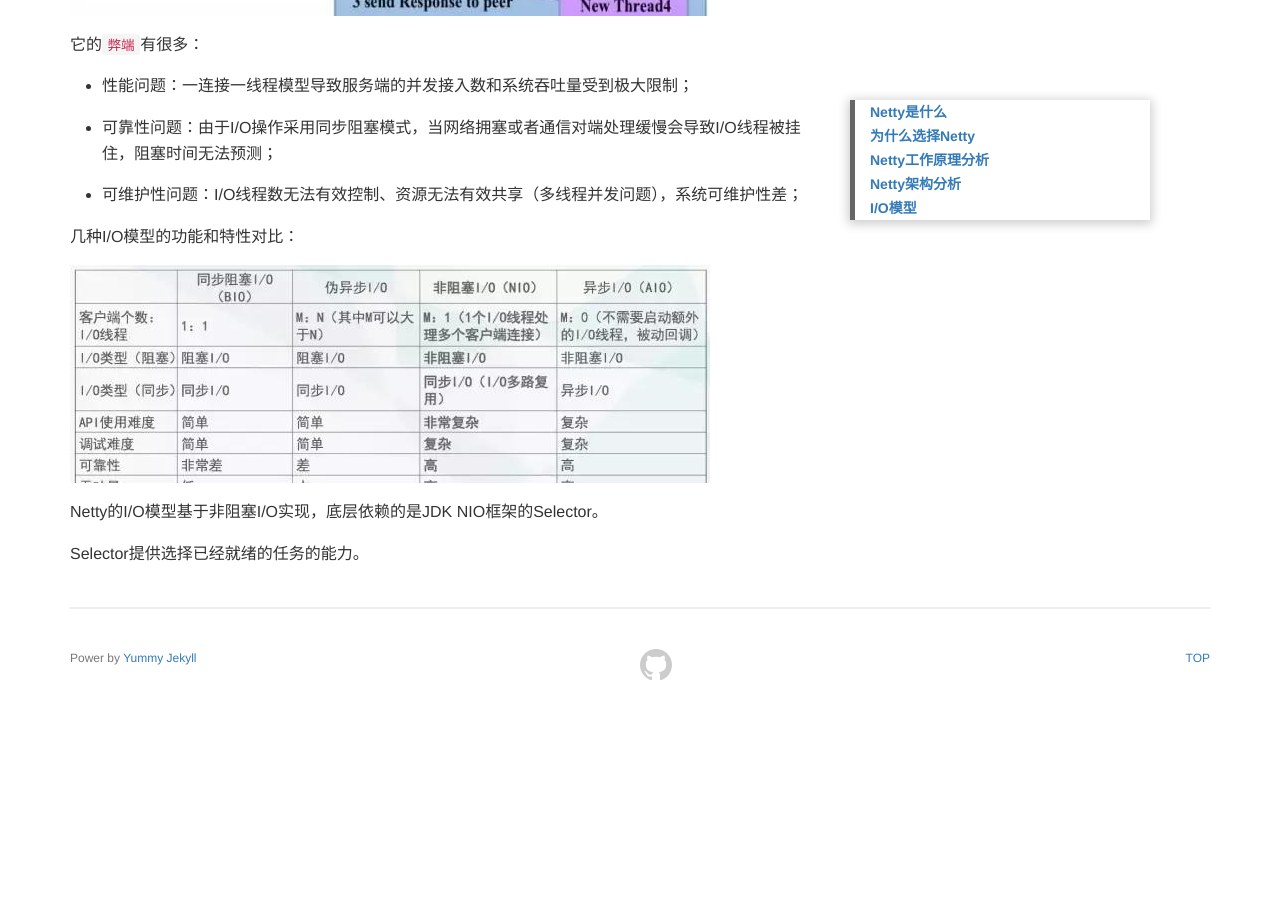
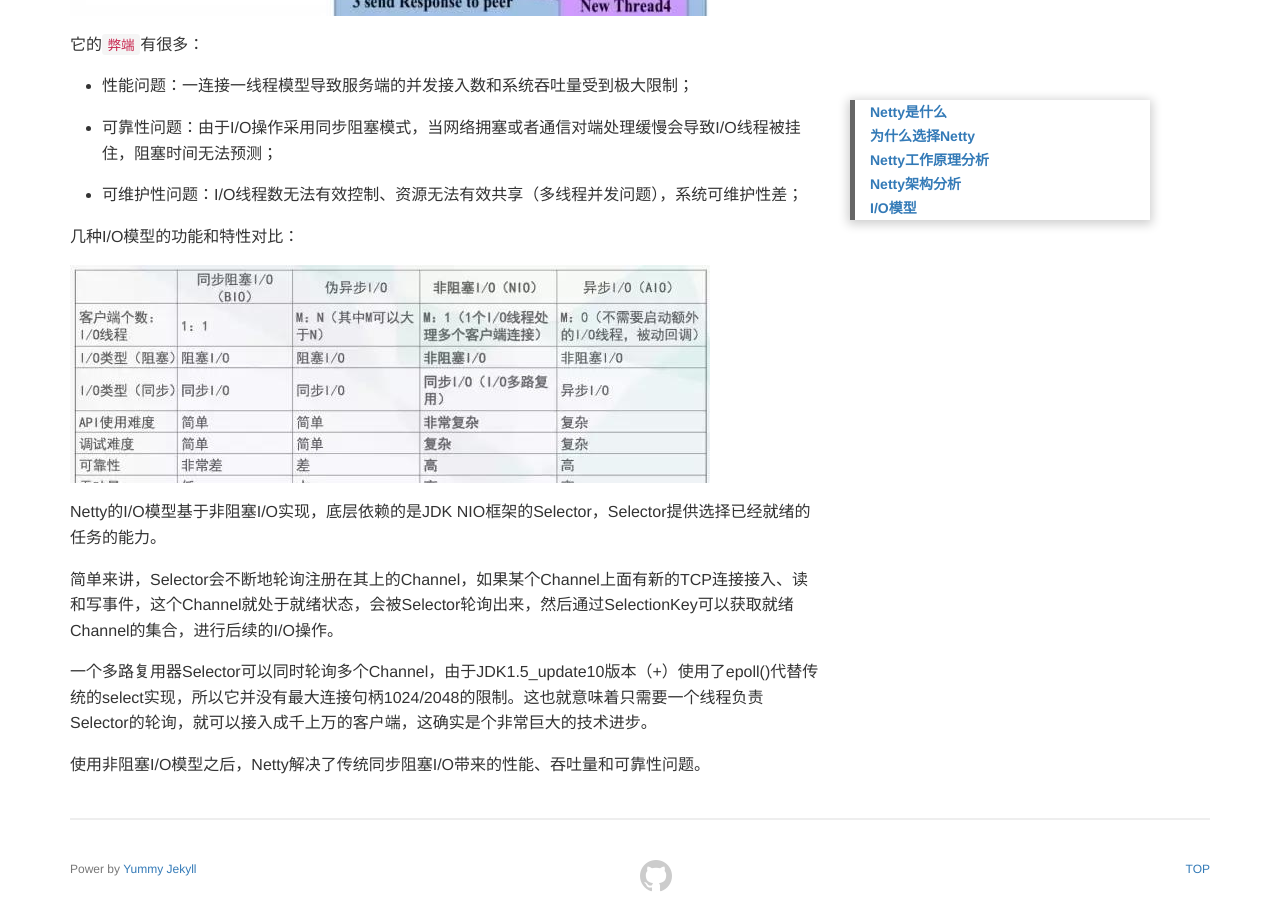
Before and after one commit to kookx/kookx.github.io, a Jekyll site: the page built from _posts/2019-01-07-Netty高性能实战.md, in a window 1280 px wide and 900 px high, scrolled down 4614 px. Built offline with Jekyll 4.4.1, drawn with Linux system fonts in a browser that asks for light colours; before the commit the page ends 5303 px from its top, so only the background shows below that.

Commit message:
Update 2019-01-07-Netty高性能实战.md

```diff
--- a/_posts/2019-01-07-Netty高性能实战.md
+++ b/_posts/2019-01-07-Netty高性能实战.md
@@ -108,6 +108,10 @@
 
 ![IO模式对比](http://onekook.com/bower_components/extend/images/compare-IO.JPEG)
 
-Netty的I/O模型基于非阻塞I/O实现，底层依赖的是JDK NIO框架的Selector。
+Netty的I/O模型基于非阻塞I/O实现，底层依赖的是JDK NIO框架的Selector，Selector提供选择已经就绪的任务的能力。
 
-Selector提供选择已经就绪的任务的能力。
+简单来讲，Selector会不断地轮询注册在其上的Channel，如果某个Channel上面有新的TCP连接接入、读和写事件，这个Channel就处于就绪状态，会被Selector轮询出来，然后通过SelectionKey可以获取就绪Channel的集合，进行后续的I/O操作。
+
+一个多路复用器Selector可以同时轮询多个Channel，由于JDK1.5_update10版本（+）使用了epoll()代替传统的select实现，所以它并没有最大连接句柄1024/2048的限制。这也就意味着只需要一个线程负责Selector的轮询，就可以接入成千上万的客户端，这确实是个非常巨大的技术进步。
+
+使用非阻塞I/O模型之后，Netty解决了传统同步阻塞I/O带来的性能、吞吐量和可靠性问题。
```
